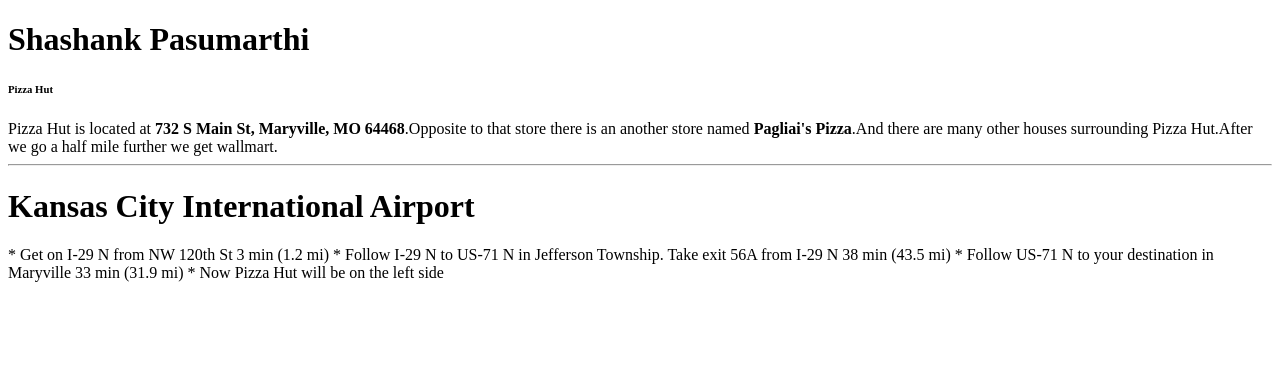
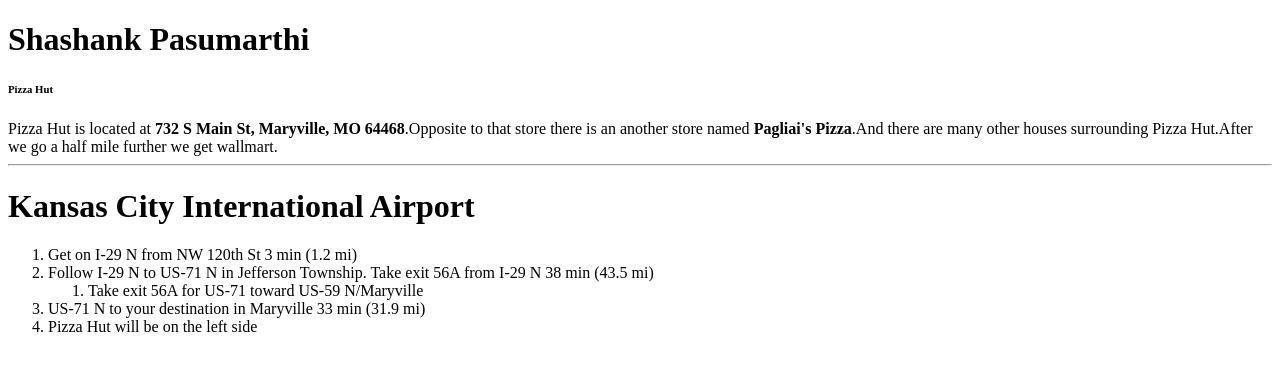
Before and after one commit to 44-563-Web-Apps-S22/webapps-s22-assignment-3-shashank2514, a plain HTML site: page index.html in a window 1280 px wide. Drawn offline with Linux system fonts and the light colour scheme.

```diff
--- a/index.html
+++ b/index.html
@@ -19,11 +19,16 @@
     we get wallmart.
 
     <hr> <h1>Kansas City International Airport</h1>
+<ol>
+<li> Get on I-29 N from NW 120th St 3 min (1.2 mi)</li>
 
-* Get on I-29 N from NW 120th St 3 min (1.2 mi)
+<li> Follow I-29 N to US-71 N in Jefferson Township. Take exit 56A from I-29 N 38 min (43.5 mi)</li>
+<ol>
 
-* Follow I-29 N to US-71 N in Jefferson Township. Take exit 56A from I-29 N 38 min (43.5 mi)
+<li> Take exit 56A for US-71 toward US-59 N/Maryville</li>
 
-* Follow US-71 N to your destination in Maryville 33 min (31.9 mi)
+</ol>
+<li> US-71 N to your destination in Maryville 33 min (31.9 mi)</li>
 
-* Now Pizza Hut will be on the left side
+<li> Pizza Hut will be on the left side </li>
+</ol>
```
